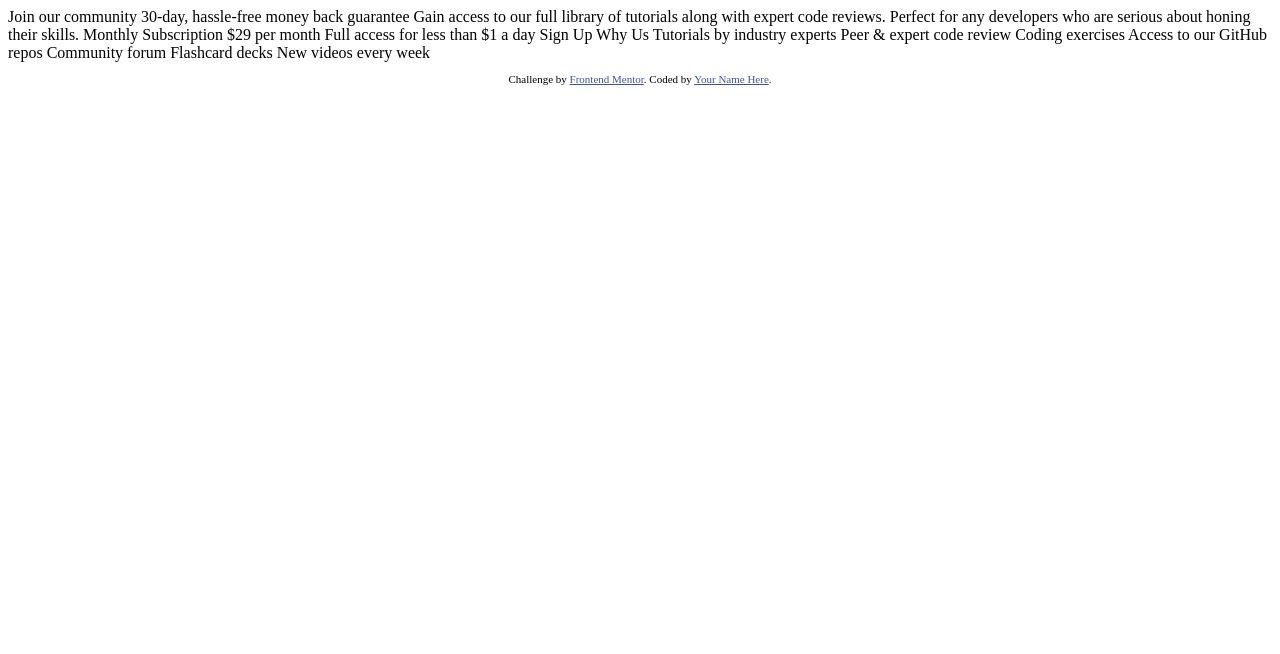
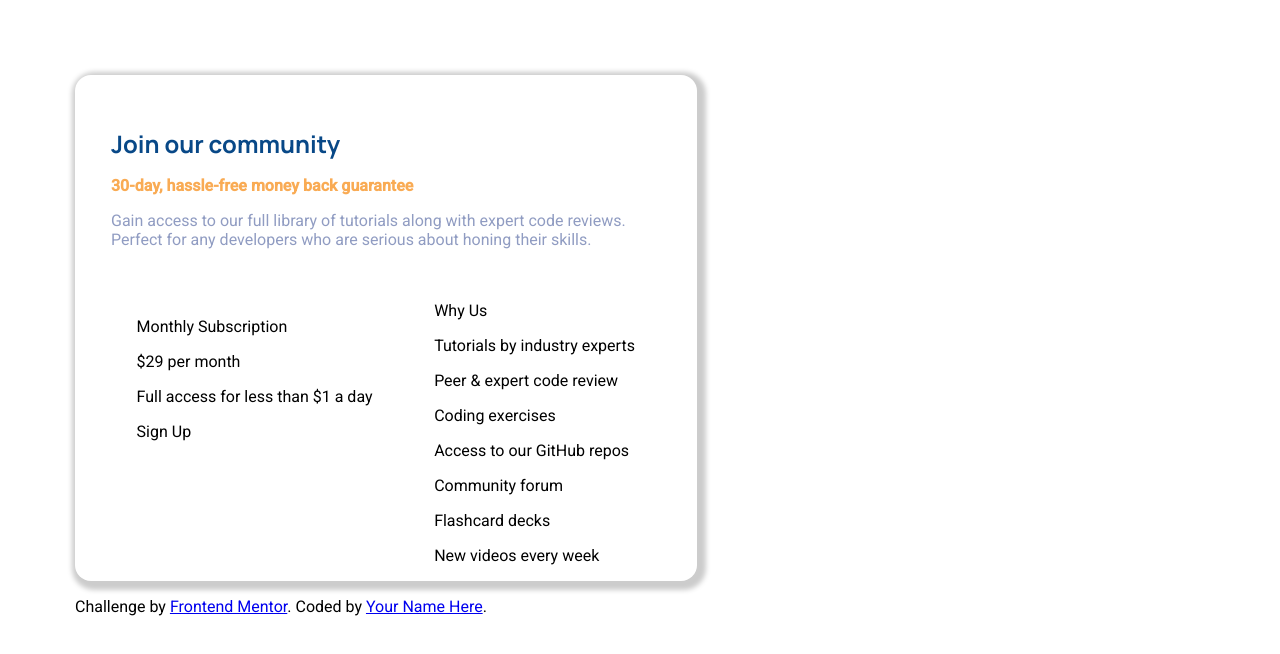
Before and after one commit to lady-rosie/single-price-grid-component-master, a plain HTML site: page index.html in a window 1280 px wide. Drawn offline with Linux system fonts and the light colour scheme.

Commit message:
design the irst part of the card

```diff
--- a/index.html
+++ b/index.html
@@ -3,42 +3,40 @@
 <head>
   <meta charset="UTF-8">
   <meta name="viewport" content="width=device-width, initial-scale=1.0"> <!-- displays site properly based on user's device -->
-
+  <link href="https://fonts.googleapis.com/css2?family=Manrope:wght@700&family=Roboto:wght@400;500&display=swap" rel="stylesheet">
+  <link rel="stylesheet" type="text/css" href="style.css">
   <link rel="icon" type="image/png" sizes="32x32" href="./images/favicon-32x32.png">
 
   <title>Frontend Mentor | Single Price Grid Component</title>
 
-  <!-- Feel free to remove these styles or customise in your own stylesheet 👍 -->
-  <style>
-    .attribution { font-size: 11px; text-align: center; }
-    .attribution a { color: hsl(228, 45%, 44%); }
-  </style>
 </head>
-<body>
-  Join our community
+  <div class="product-card">
+    <div class="card-header">
+      <h1>Join our community</h1>
+      <span><strong>30-day, hassle-free money back guarantee</strong></span>
+      <p>Gain access to our full library of tutorials along with expert code reviews.
+      Perfect for any developers who are serious about honing their skills.</p>
+    </div>
+    <div class="product-pricing">
+      <div class="pricing-details">
+        <p>Monthly Subscription</p>
+        <div class="price">&dollar;29 per month</div>
+        <p>Full access for less than &dollar;1 a day</p>
+        <div class="button">Sign Up</div>
+      </div>
+      <div class="infos">
+        <span>Why Us</span>
 
-  30-day, hassle-free money back guarantee
-
-  Gain access to our full library of tutorials along with expert code reviews.
-  Perfect for any developers who are serious about honing their skills.
-
-  Monthly Subscription
-
-  &dollar;29 per month
-
-  Full access for less than &dollar;1 a day
-
-  Sign Up
-
-  Why Us
-
-  Tutorials by industry experts
-  Peer &amp; expert code review
-  Coding exercises
-  Access to our GitHub repos
-  Community forum
-  Flashcard decks
-  New videos every week
+        <p>Tutorials by industry experts</p>
+        <p>Peer &amp; expert code review</p>
+        <p>Coding exercises</p>
+        <p>Access to our GitHub repos</p>
+        <p>Community forum</p>
+        <p>Flashcard decks</p>
+        <p>New videos every week</p>
+      </div>
+    </div>
+  </div>
 
   <footer>
     <p class="attribution">
--- /dev/null
+++ b/style.css
@@ -0,0 +1,37 @@
+body{
+  font-family:'Roboto', sans-serif;
+  margin: 75px;
+}
+h1{
+  font-family: 'Manrope', sans-serif;
+}
+
+.product-card{
+  display: flex;
+  flex-direction: column;
+  border-radius: 16px;
+  box-shadow: 3px 3px 5px 6px #ccc;
+  width: 55%;
+}
+.card-header{
+  padding:36px;
+}
+.card-header h1{
+  font-size: 24px;
+  color:#084887;
+}
+.card-header span{
+  color:#F9AB54;
+}
+.card-header p{
+ color:#909CC2;
+}
+
+.product-pricing{
+  display: flex;
+  justify-content: space-evenly;
+}
+
+.pricing-details{
+
+}
```
